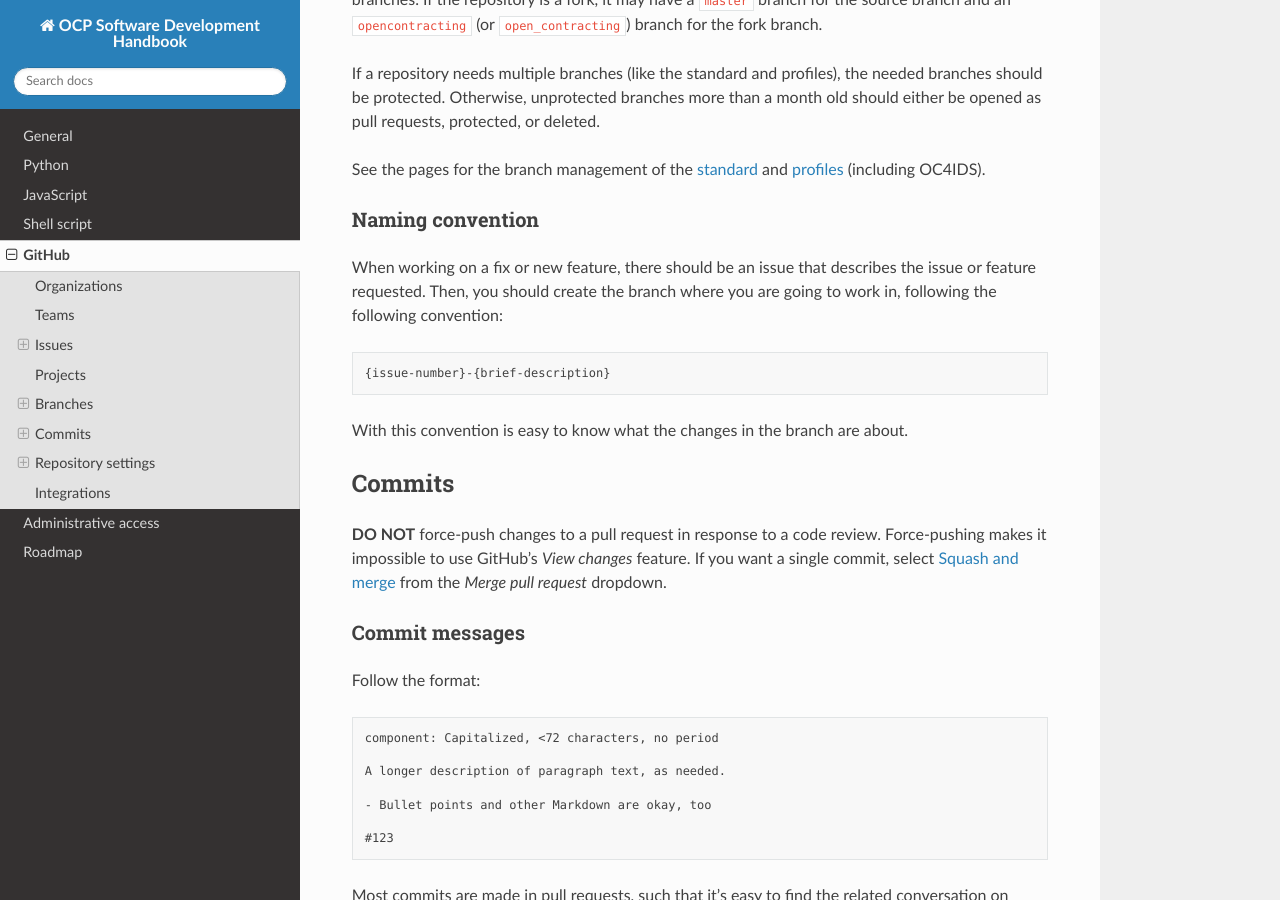
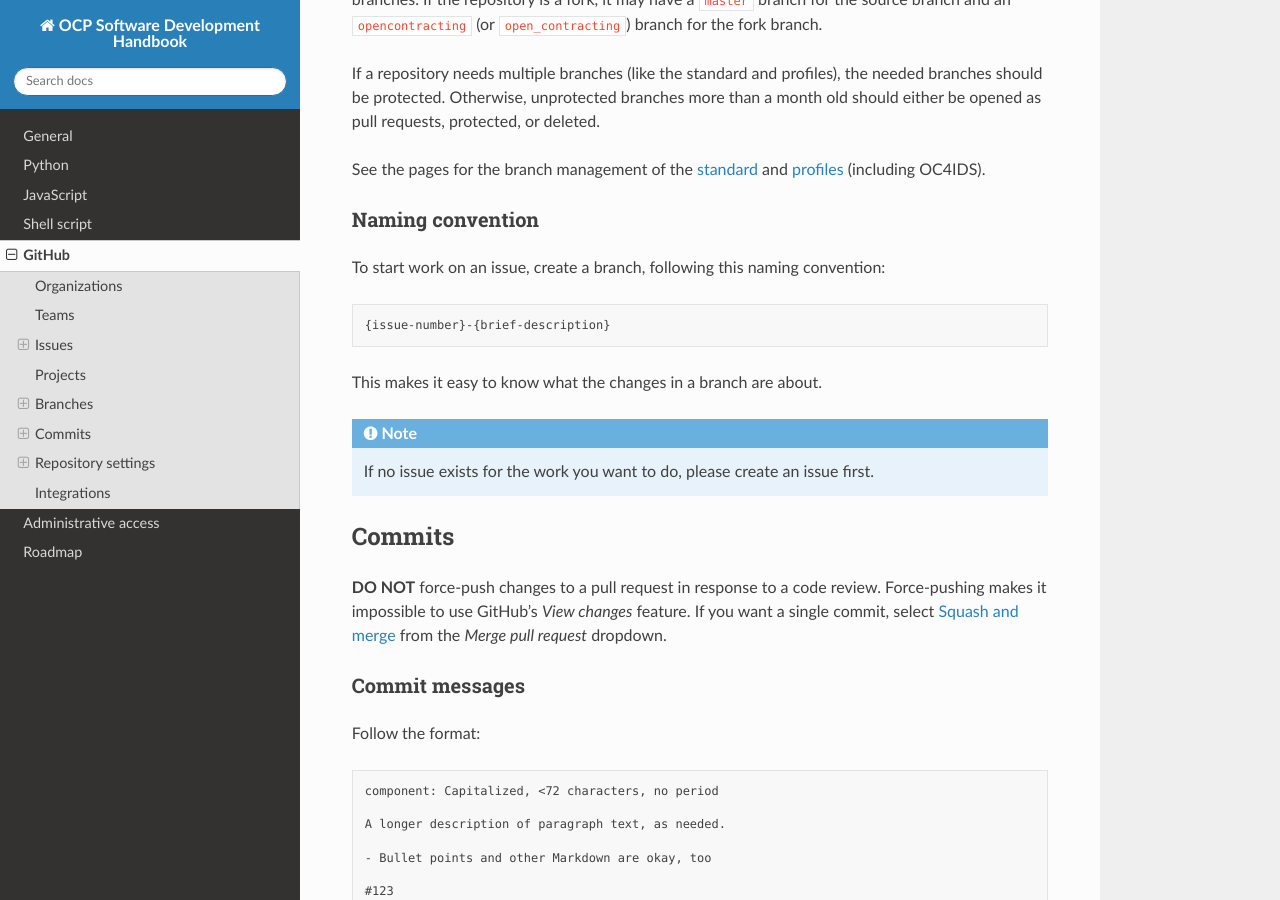
Before and after one commit to open-contracting/software-development-handbook, a Sphinx documentation site: the page built from docs/github/index.rst, in a window 1280 px wide and 900 px high, scrolled down 2788 px. Built offline with Sphinx 7.4.7 and the Read the Docs theme 2.0.0, drawn with Linux system fonts in a browser that asks for light colours.

Commit message:
github: Copy-edit

```diff
--- a/docs/github/index.rst
+++ b/docs/github/index.rst
@@ -104,13 +104,17 @@ See the pages for the branch management of the `standard <../../standard/technic
 Naming convention
 ~~~~~~~~~~~~~~~~~
 
-When working on a fix or new feature, there should be an issue that describes the issue or feature requested. Then, you should create the branch where you are going to work in, following the following convention:
+To start work on an issue, create a branch, following this naming convention:
 
 .. code-block:: none
 
    {issue-number}-{brief-description}
 
-With this convention is easy to know what the changes in the branch are about.
+This makes it easy to know what the changes in a branch are about.
+
+.. note::
+
+   If no issue exists for the work you want to do, please create an issue first.
 
 Commits
 -------
```
